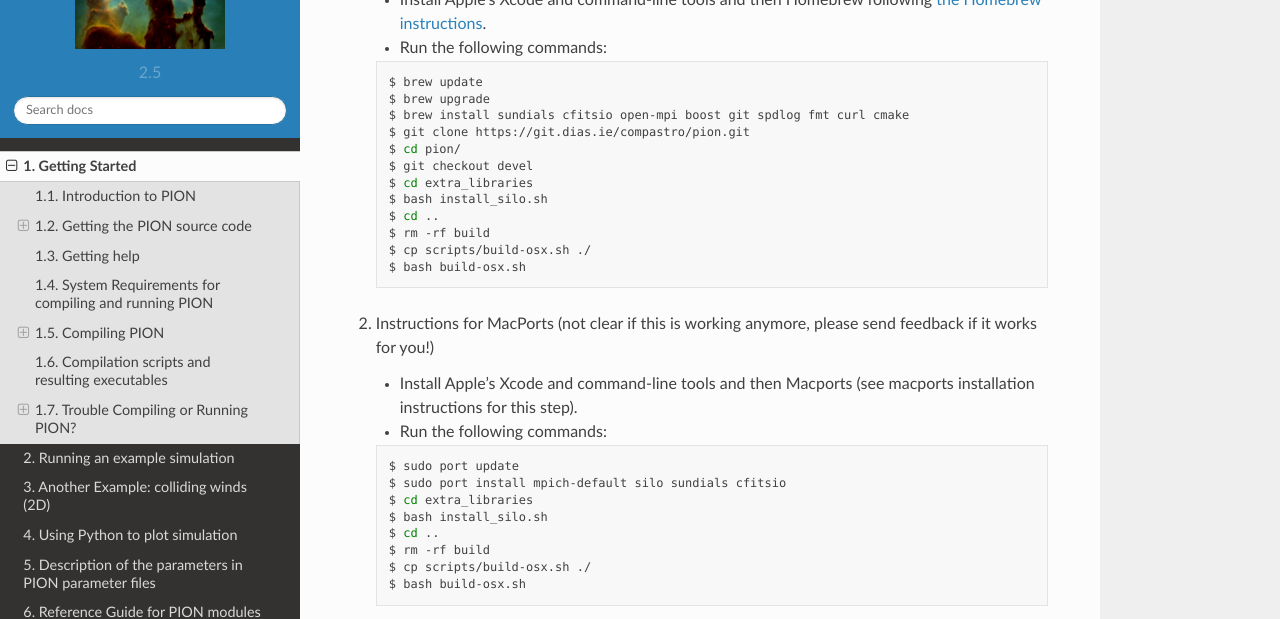
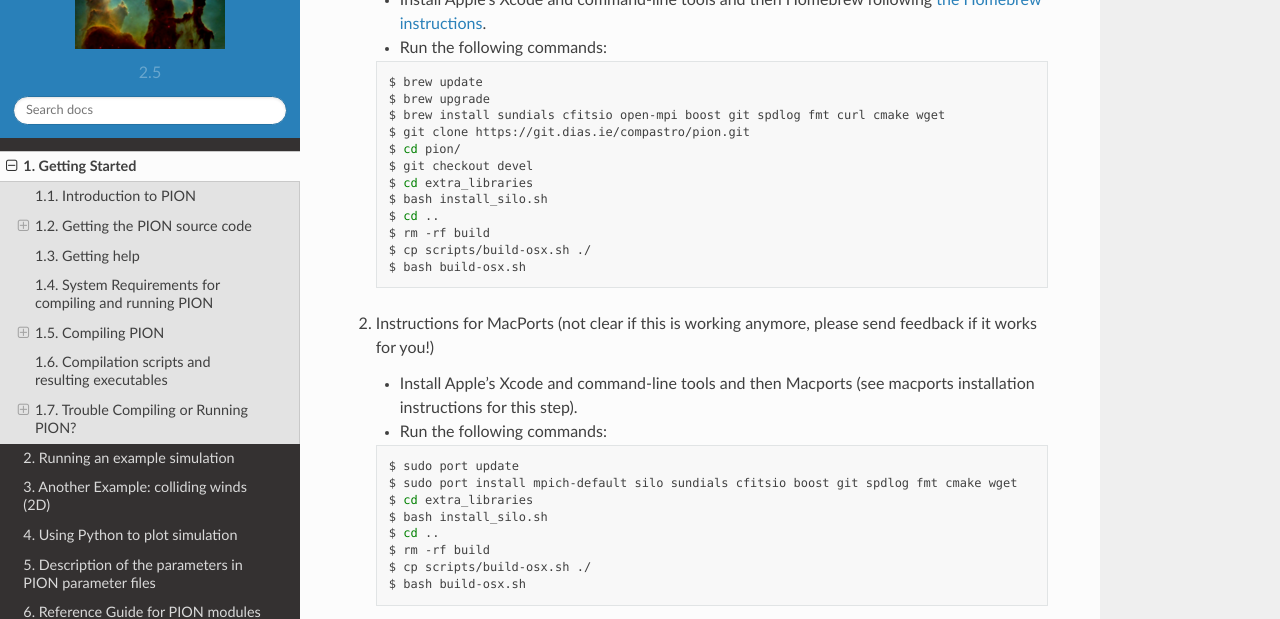
Before and after one commit to jmackey-astro/pion-docs, a Sphinx documentation site: the page built from docs/source/getting_started.rst, in a window 1280 px wide and 1400 px high, scrolled down 4480 px. Shown: the part 152-771 px from the top of the window. Built offline with Sphinx 7.4.7 and the Read the Docs theme 2.0.0, drawn with Linux system fonts in a browser that asks for light colours; some of the changed text lies outside the part shown.

Commit message:
updated getting started

```diff
--- a/docs/source/getting_started.rst
+++ b/docs/source/getting_started.rst
@@ -138,7 +138,7 @@ Then run the commands below from a terminal window (installing packages requires
 
   $ sudo apt install libcfitsio-bin libcfitsio-dev libsilo-dev libsilo-bin g++ \
     libsundials-dev openmpi-bin openmpi-common curl libcurl4-openssl-dev \
-    libhdf5-dev git cmake libbz2-dev libspdlog-dev libfmt-dev
+    libhdf5-dev git cmake libbz2-dev libspdlog-dev libfmt-dev wget
   $ sudo apt install libboost1.74-all-dev/buster-backports
   $ git clone https://git.dias.ie/compastro/pion.git
   $ cd pion/
@@ -205,7 +205,7 @@ Homebrew has no SILO package, so we have to build it ourselves.
 
     $ brew update
     $ brew upgrade
-    $ brew install sundials cfitsio open-mpi boost git spdlog fmt curl cmake
+    $ brew install sundials cfitsio open-mpi boost git spdlog fmt curl cmake wget
     $ git clone https://git.dias.ie/compastro/pion.git
     $ cd pion/
     $ git checkout devel
@@ -224,7 +224,7 @@ Homebrew has no SILO package, so we have to build it ourselves.
    .. code-block:: bash
 
     $ sudo port update
-    $ sudo port install mpich-default silo sundials cfitsio
+    $ sudo port install mpich-default silo sundials cfitsio boost git spdlog fmt cmake wget
     $ cd extra_libraries
     $ bash install_silo.sh
     $ cd ..
@@ -244,7 +244,7 @@ Debian 9
 .. code-block:: bash
 
   $ sudo apt install libcfitsio-bin libcfitsio-dev libsilo-dev libsilo-bin python-silo \
-    libsundials-dev openmpi-bin openmpi-common curl libcurl4-openssl-dev libhdf5-serial-dev git g++ cmake libbz2-dev libspdlog-dev
+    libsundials-dev openmpi-bin openmpi-common curl libcurl4-openssl-dev libhdf5-serial-dev git g++ cmake libbz2-dev libspdlog-dev wget
   $ git clone https://git.dias.ie/compastro/pion.git
   $ cd pion
   $ git checkout devel
@@ -268,7 +268,7 @@ The ``libsilo-dev`` library has a bug and doesn't work on ubuntu 18, but otherwi
 
   .. code-block:: bash
 
-    $ sudo apt install libcfitsio-bin libcfitsio-dev libsundials-dev
+    $ sudo apt install libcfitsio-bin libcfitsio-dev libsundials-dev wget
       openmpi-bin openmpi-common curl libcurl4-openssl-dev git g++ cmake libbz2-dev libspdlog-dev
     $ git clone https://git.dias.ie/compastro/pion.git
     $ cd pion
```
